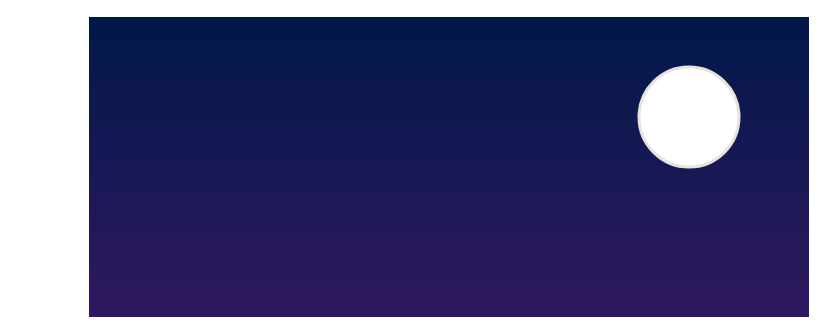
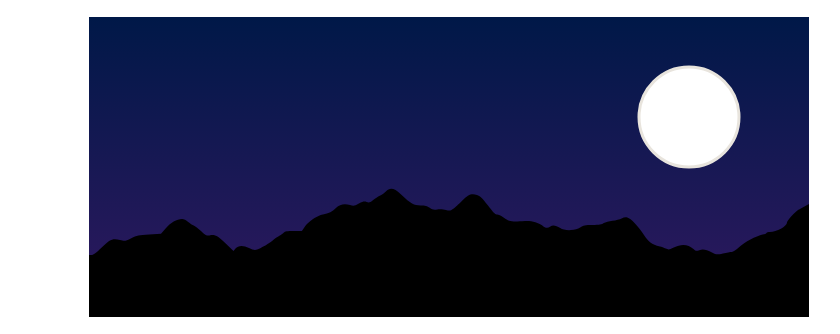
Before and after one commit to RuthFdezS/jshomework, a plain HTML site: page homework3/index.html in a window 1280 px wide. Shown: the part 143-477 px from the top of the page, without its empty margins (191-1031 px from the left). Drawn offline with Linux system fonts and the light colour scheme.

Commit message:
Added the mountains

```diff
--- a/homework3/index.html
+++ b/homework3/index.html
@@ -12,7 +12,7 @@
     </header>
     <svg id="mysvg" height="300" width="720">
     	<!--mountain-->
-		<g transform="translate(0.000000,300.000000) scale(0.100000,-0.100000)" fill="#000000" stroke="none">
+		<g id="mountain" transform="translate(0.000000,300.000000) scale(0.100000,-0.100000)" fill="#000000" stroke="none">
 			<path d="M2969 1254 c-13 -14 -39 -32 -56 -39 -18 -8 -50 -28 -71 -45 -34 -27
 			-42 -29 -66 -20 -22 8 -36 5 -77 -16 -46 -25 -53 -26 -89 -14 -54 18 -105 7
 			-138 -28 -35 -37 -76 -58 -132 -67 -57 -9 -144 -67 -182 -122 l-29 -43 -83 0
@@ -42,7 +42,6 @@
 
     <footer></footer>
 
-    <script src="js/main.js"></script>
 	<script src="snap/dist/snap.svg-min.js"></script>
     <script src="snap/vendor/js/modernizr-custom.js"></script>
     <script src="snap/vendor/js/main.js"></script>
--- a/homework3/snap/vendor/js/main.js
+++ b/homework3/snap/vendor/js/main.js
@@ -34,6 +34,11 @@ function createBackground(){
 		rect.attr({
 			fill: g
 		});
+
+		//Inserta las montañas
+		var mountain = document.getElementById("mountain");
+		rect.insertBefore(mountain);
+
 }
 
 function createMoon() {
@@ -43,12 +48,13 @@ function createMoon() {
 		stroke: "#E8E4DD",
 		strokeWidth: 3
 	});
+
 	// moon.addClass('moon');
 }
 
 function animate(){
 	animateMoon();
-
+	rect.after(moon);
 }
 
 function animateMoon(){
@@ -61,6 +67,8 @@ function animateMoon(){
 	moon.animate({cx:a,cy:b},3,function(){
 			animateMoon()
 		});
+
+
 
 	/*************OTRA FORMA**********************
 	var time
```
